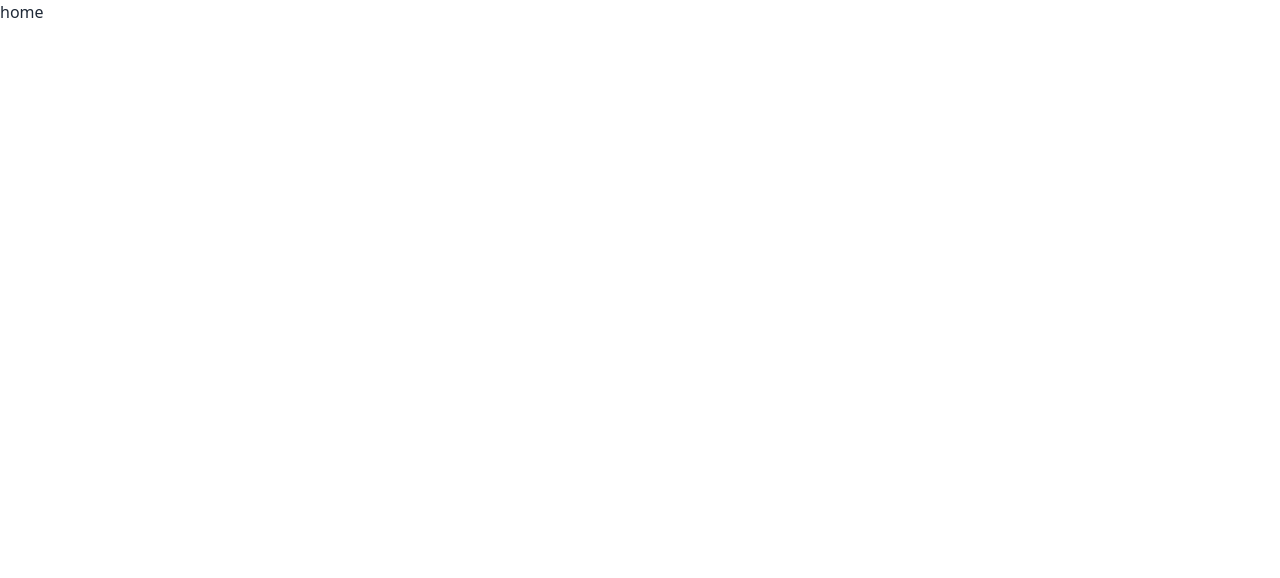
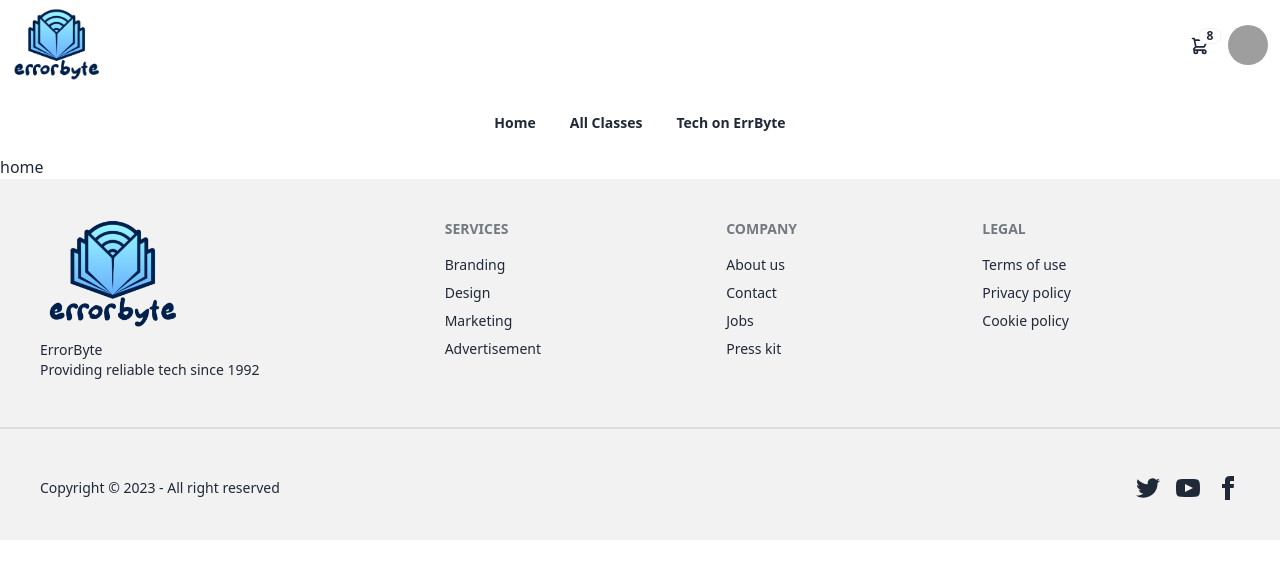
Before and after one commit to khalad007/Error-Byte-Client, a React (Vite) app: page / in a window 1280 px wide. Shown: the top 578 px of the page. Built offline with nearby package versions, Linux system fonts and the light colour scheme; grey boxes are pictures that could not be loaded.

Commit message:
Setup routes,Layout and footer

```diff
--- a/src/Layouts/Main.jsx
+++ b/src/Layouts/Main.jsx
@@ -1,10 +1,16 @@
 import { Outlet } from "react-router-dom";
+import Footer from "../Pages/Shared/Footer";
+import Navbar from "../Pages/Shared/Navbar";
+import Navbar2 from "../Pages/Shared/Navbar2";
 
 
 const Main = () => {
     return (
         <div>
+            <Navbar></Navbar>
+            <Navbar2></Navbar2>
             <Outlet></Outlet>
+            <Footer></Footer>
         </div>
     );
 };
--- /dev/null
+++ b/src/Pages/Shared/Footer.jsx
@@ -0,0 +1,49 @@
+import logo from "../../assets/logo.png"
+
+const Footer = () => {
+    const currentYear = new Date().getFullYear();
+    return (
+        <div>
+            <footer className="footer p-10 bg-base-200 text-base-content">
+                <aside>
+                    <img className="w-36" src={logo} alt="Site logo" />
+                    <p>ErrorByte<br />Providing reliable tech since 1992</p>
+                </aside>
+                <nav>
+                    <header className="footer-title">Services</header>
+                    <a className="link link-hover">Branding</a>
+                    <a className="link link-hover">Design</a>
+                    <a className="link link-hover">Marketing</a>
+                    <a className="link link-hover">Advertisement</a>
+                </nav>
+                <nav>
+                    <header className="footer-title">Company</header>
+                    <a className="link link-hover">About us</a>
+                    <a className="link link-hover">Contact</a>
+                    <a className="link link-hover">Jobs</a>
+                    <a className="link link-hover">Press kit</a>
+                </nav>
+                <nav>
+                    <header className="footer-title">Legal</header>
+                    <a className="link link-hover">Terms of use</a>
+                    <a className="link link-hover">Privacy policy</a>
+                    <a className="link link-hover">Cookie policy</a>
+                </nav>
+            </footer>
+                <div className="divider bg-base-200 p-0 m-0"></div>
+            <footer className="footer items-center p-10 bg-base-200 text-base-content">
+                <aside className="items-center grid-flow-col">
+                    <p>Copyright © {currentYear} - All right reserved</p>
+                </aside>
+                <nav className="grid-flow-col gap-4 md:place-self-center md:justify-self-end">
+                    <a><svg xmlns="http://www.w3.org/2000/svg" width="24" height="24" viewBox="0 0 24 24" className="fill-current"><path d="M24 4.557c-.883.392-1.832.656-2.828.775 1.017-.609 1.798-1.574 2.165-2.724-.951.564-2.005.974-3.127 1.195-.897-.957-2.178-1.555-3.594-1.555-3.179 0-5.515 2.966-4.797 6.045-4.091-.205-7.719-2.165-10.148-5.144-1.29 2.213-.669 5.108 1.523 6.574-.806-.026-1.566-.247-2.229-.616-.054 2.281 1.581 4.415 3.949 4.89-.693.188-1.452.232-2.224.084.626 1.956 2.444 3.379 4.6 3.419-2.07 1.623-4.678 2.348-7.29 2.04 2.179 1.397 4.768 2.212 7.548 2.212 9.142 0 14.307-7.721 13.995-14.646.962-.695 1.797-1.562 2.457-2.549z"></path></svg>
+                    </a>
+                    <a><svg xmlns="http://www.w3.org/2000/svg" width="24" height="24" viewBox="0 0 24 24" className="fill-current"><path d="M19.615 3.184c-3.604-.246-11.631-.245-15.23 0-3.897.266-4.356 2.62-4.385 8.816.029 6.185.484 8.549 4.385 8.816 3.6.245 11.626.246 15.23 0 3.897-.266 4.356-2.62 4.385-8.816-.029-6.185-.484-8.549-4.385-8.816zm-10.615 12.816v-8l8 3.993-8 4.007z"></path></svg></a>
+                    <a><svg xmlns="http://www.w3.org/2000/svg" width="24" height="24" viewBox="0 0 24 24" className="fill-current"><path d="M9 8h-3v4h3v12h5v-12h3.642l.358-4h-4v-1.667c0-.955.192-1.333 1.115-1.333h2.885v-5h-3.808c-3.596 0-5.192 1.583-5.192 4.615v3.385z"></path></svg></a>
+                </nav>
+            </footer>
+        </div>
+    );
+};
+
+export default Footer;
--- /dev/null
+++ b/src/Pages/Shared/Navbar.jsx
@@ -0,0 +1,51 @@
+import logo from "../../assets/logo.png"
+
+const Navbar = () => {
+    return (
+        <>
+            <div className="navbar bg-base-100">
+                <div className="flex-1">
+                    <img className="w-24" src={logo} alt="Logo" />
+                </div>
+                <div className="flex-none">
+                    <div className="dropdown dropdown-end">
+                        <label tabIndex={0} className="btn btn-ghost btn-circle">
+                            <div className="indicator">
+                                <svg xmlns="http://www.w3.org/2000/svg" className="h-5 w-5" fill="none" viewBox="0 0 24 24" stroke="currentColor"><path strokeLinecap="round" strokeLinejoin="round" strokeWidth="2" d="M3 3h2l.4 2M7 13h10l4-8H5.4M7 13L5.4 5M7 13l-2.293 2.293c-.63.63-.184 1.707.707 1.707H17m0 0a2 2 0 100 4 2 2 0 000-4zm-8 2a2 2 0 11-4 0 2 2 0 014 0z" /></svg>
+                                <span className="badge badge-sm indicator-item">8</span>
+                            </div>
+                        </label>
+                        <div tabIndex={0} className="mt-3 z-[1] card card-compact dropdown-content w-52 bg-base-100 shadow">
+                            <div className="card-body">
+                                <span className="font-bold text-lg">8 Items</span>
+                                <span className="text-info">Subtotal: $999</span>
+                                <div className="card-actions">
+                                    <button className="btn btn-primary btn-block">View cart</button>
+                                </div>
+                            </div>
+                        </div>
+                    </div>
+                    <div className="dropdown dropdown-end">
+                        <label tabIndex={0} className="btn btn-ghost btn-circle avatar">
+                            <div className="w-10 rounded-full">
+                                <img alt="Tailwind CSS Navbar component" src="/images/stock/photo-1534528741775-53994a69daeb.jpg" />
+                            </div>
+                        </label>
+                        <ul tabIndex={0} className="menu menu-sm dropdown-content mt-3 z-[1] p-2 shadow bg-base-100 rounded-box w-52">
+                            <li>
+                                <a className="justify-between">
+                                    Profile
+                                    <span className="badge">New</span>
+                                </a>
+                            </li>
+                            <li><a>Settings</a></li>
+                            <li><a>Logout</a></li>
+                        </ul>
+                    </div>
+                </div>
+            </div>
+        </>
+    );
+};
+
+export default Navbar;
--- /dev/null
+++ b/src/Pages/Shared/Navbar2.jsx
@@ -0,0 +1,26 @@
+import { Link } from "react-router-dom";
+
+
+const Navbar2 = () => {
+    return (
+        <>
+            <div className="navbar bg-base-100">
+                <div className="navbar-start">
+
+                </div>
+                <div className="navbar-center">
+                    <button className="btn btn-ghost"><Link to="/">Home</Link></button>
+
+                    <button className="btn btn-ghost"><Link to="/allClasses">All Classes</Link></button>
+
+                    <button className="btn btn-ghost"> <Link to="/techOnErrByte">Tech on ErrByte</Link></button>
+                </div>
+                <div className="navbar-end">
+
+                </div>
+            </div>
+        </>
+    );
+};
+
+export default Navbar2;
--- a/src/main.jsx
+++ b/src/main.jsx
@@ -1,13 +1,16 @@
 import React from 'react'
 import ReactDOM from 'react-dom/client'
 import './index.css'
+
 import {
   RouterProvider,
-} from "react-router-dom";
+}  from "react-router-dom";
 import { router } from './Router/Router';
 
 ReactDOM.createRoot(document.getElementById('root')).render(
   <React.StrictMode>
-    <RouterProvider router={router} />
+    <div className='max-w-screen-xl mx-auto'>
+      <RouterProvider router={router} />
+    </div>
   </React.StrictMode>,
 )
```
Also changed, not shown: src/App.jsx (line endings or trailing spaces), src/assets/logo.png (added).
